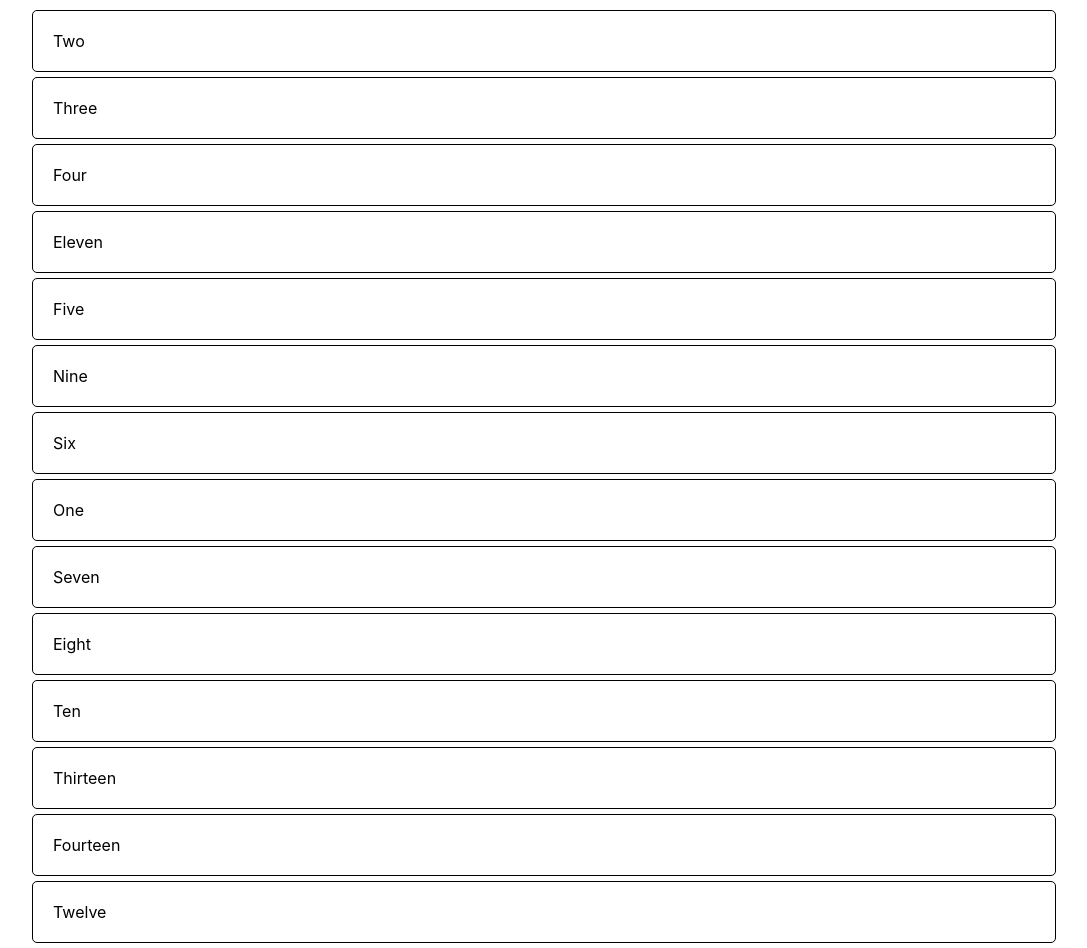
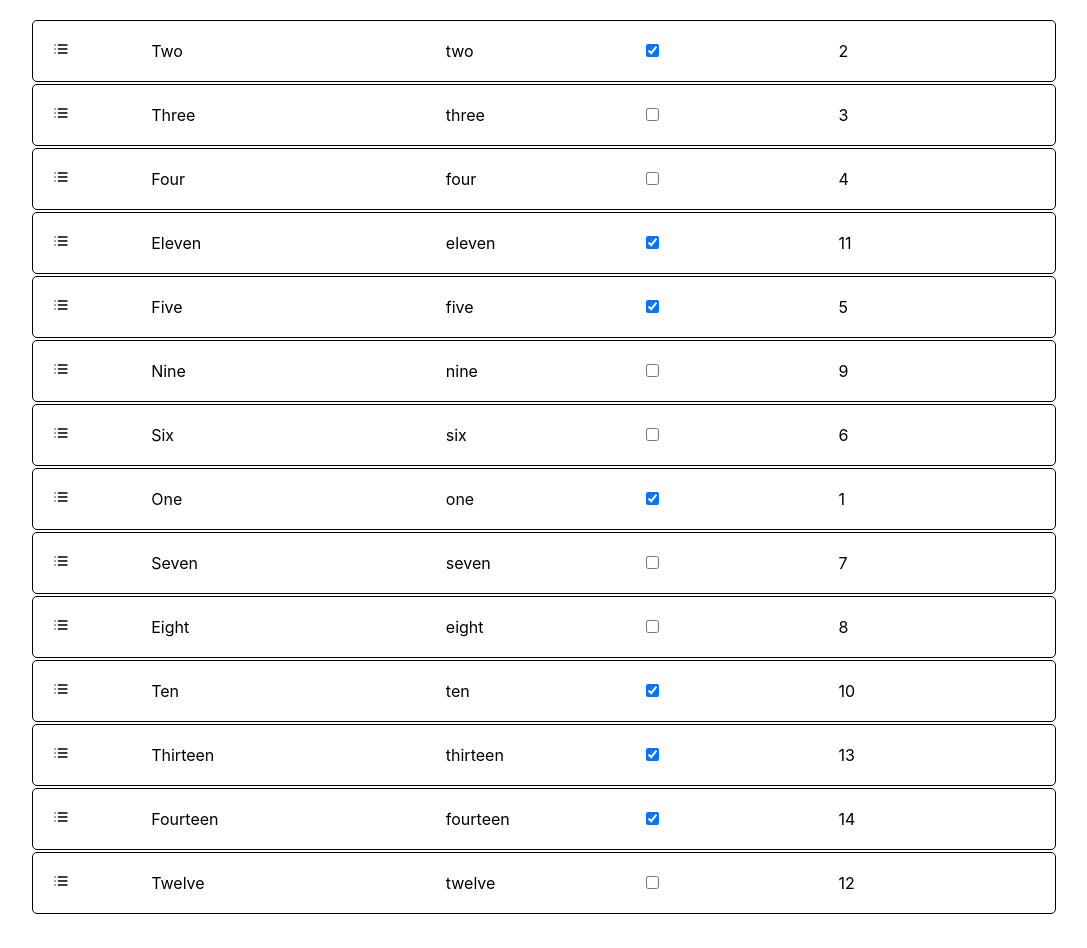
Before and after one commit to varu87/react-drag-to-sort, a React (Create React App) app: page / in a window 1280 px wide. Shown: the whole page, without its empty margins (96-1183 px from the left). After the commit the page ends 916 px from the top, so only its background shows below. Built offline with nearby package versions, Linux system fonts and the light colour scheme.

Commit message:
changed drag events to mouse events

```diff
--- a/package.json
+++ b/package.json
@@ -13,6 +13,7 @@
     "@types/styled-components": "^5.1.3",
     "react": "^16.13.1",
     "react-dom": "^16.13.1",
+    "react-icons": "^3.11.0",
     "react-scripts": "3.4.3",
     "styled-components": "^5.1.1",
     "typescript": "~3.7.2"
--- a/src/components/Item.tsx
+++ b/src/components/Item.tsx
@@ -1,9 +1,13 @@
-import React from 'react';
+import React, { useEffect, useRef } from 'react';
 import styled from 'styled-components';
+import { FiList } from 'react-icons/fi';
 
 export interface IItem {
 	id: number;
 	title: string;
+	stringAttribute: string;
+	booleanAttribute: boolean;
+	numberAttribute: number;
 }
 
 export enum DragDirection {
@@ -15,39 +19,43 @@ export enum DragDirection {
 interface IItemProps {
 	item: IItem;
 	index: number;
-	draggedOver: number;
-	onDragStart: (e: React.DragEvent<HTMLDivElement>) => void;
-	onDragOver: (e: React.DragEvent<HTMLDivElement>) => void;
-	onDragLeave: (e: React.DragEvent<HTMLDivElement>) => void;
-	onDrop: (e: React.DragEvent<HTMLDivElement>) => void;
+	marginBottomProp: number;
+	setElementRefs: (i: number, elementRef: HTMLDivElement | null) => void;
+	onMouseDown: (e: React.MouseEvent<HTMLDivElement>) => void;
+	onMouseMove: (e: React.MouseEvent<HTMLDivElement>) => void;
 }
 
 interface IStyleProps {
-	index: number;
-	draggedOver: number;
+	marginBottomProp: number;
 }
 
 export const Item: React.FC<IItemProps> = ({
 	item,
 	index,
-	draggedOver,
-	onDragStart,
-	onDragOver,
-	onDragLeave,
-	onDrop
+	marginBottomProp,
+	setElementRefs,
+	onMouseDown,
+	onMouseMove
 }) => {
+	const elementRef = useRef<HTMLDivElement>(null);
+
+	useEffect(() => {
+		setElementRefs(index, elementRef.current);
+	});
+
 	return (
-		<Container
-			draggable
-			data-position={index}
-			onDragStart={onDragStart}
-			onDragOver={onDragOver}
-			onDragLeave={onDragLeave}
-			onDrop={onDrop}
-			index={index}
-			draggedOver={draggedOver}
-		>
-			<div>{item.title}</div>
+		<Container ref={elementRef} data-position={index} onMouseMove={onMouseMove} marginBottomProp={marginBottomProp}>
+			<InnerContainer>
+				<ListIcon onMouseDown={onMouseDown}>
+					<FiList />
+				</ListIcon>
+				<div>{item.title}</div>
+				<div>{item.stringAttribute}</div>
+				<div>
+					<input type="checkbox" readOnly={true} checked={item.booleanAttribute} />
+				</div>
+				<div>{item.numberAttribute}</div>
+			</InnerContainer>
 		</Container>
 	);
 };
@@ -56,15 +64,22 @@ const Container =
 	styled.div <
 	IStyleProps >
 	`
+	margin-bottom: ${({ marginBottomProp }) => marginBottomProp}px;
+	background-color: #fff;
+	position: relative;
+`;
+
+const InnerContainer = styled.div`
+	padding: 20px;
+	border: 1px solid #000;
+	border-radius: 5px;
 	display: grid;
-	grid-template-columns: 1fr;
-	padding: 20px;
-	border-radius: 5px;
-	position: relative;
-	margin-bottom: 5px;
-	border: ${({ index, draggedOver }) =>
-		draggedOver > -1 && index === draggedOver ? '2px dashed #000' : '1px solid #000'};
-	margin-left: ${({ index, draggedOver }) => (draggedOver > -1 && index === draggedOver ? '5%' : '0')};
-	color: ${({ index, draggedOver }) => (draggedOver > -1 && index === draggedOver ? 'transparent' : '#000')};
-	transition: margin-left 0.1s;
+	grid-template-columns: 1fr 3fr 2fr 2fr 2fr;
+	align-items: center;
 `;
+
+const ListIcon = styled.div`
+	&:hover {
+		cursor: grab;
+	}
+`;
--- a/src/components/List.tsx
+++ b/src/components/List.tsx
@@ -7,53 +7,110 @@ interface IListProps {
 }
 
 export const List: React.FC<IListProps> = ({ items }) => {
+	const MARGIN_BOTTOM: number = 2;
+
+	const [ isDragging, setIsDragging ] = useState<boolean>(false);
+	const [ draggedFrom, setDraggedFrom ] = useState<number>(-1);
+	const [ draggedTo, setDraggedTo ] = useState<number>(-1);
+	const [ startPosition, setStartPosition ] = useState<number>(-1);
 	const [ list, setList ] = useState<IItem[]>(items);
-	const [ draggedFrom, setDraggedFrom ] = useState<number>(-1);
-	const [ draggedOver, setDraggedOver ] = useState<number>(-1);
-	const [ draggedTo, setDraggedTo ] = useState<number>(-1);
 
-	const onDragStart = (e: React.DragEvent<HTMLDivElement>): void => {
-		setDraggedFrom(Number(e.currentTarget.dataset.position));
-		e.dataTransfer.setData('text/html', '');
+	const elementRefs: HTMLDivElement[] = [];
+	const setElementRefs = (i: number, elementRef: HTMLDivElement | null) => {
+		if (elementRef) elementRefs[i] = elementRef;
 	};
 
-	const onDragOver = (e: React.DragEvent<HTMLDivElement>): void => {
+	const onMouseDown = (e: React.MouseEvent<HTMLDivElement>) => {
 		e.preventDefault();
-		setDraggedOver(Number(e.currentTarget.dataset.position));
+		const itemDiv = e.currentTarget.parentElement?.parentElement;
+		const itemIndex = itemDiv?.dataset.position;
+		if (itemIndex) {
+			setIsDragging(true);
+			setDraggedFrom(Number(itemIndex));
+			setStartPosition(e.clientY);
+			elementRefs.forEach((elementRef) => {
+				elementRef.style.transition = 'all 0.1s ease';
+			});
+		}
 	};
 
-	const onDragLeave = (e: React.DragEvent<HTMLDivElement>): void => {
-		setDraggedOver(-1);
-		setDraggedTo(-1);
+	const onMouseMove = (e: React.MouseEvent<HTMLDivElement>) => {
+		if (isDragging) {
+			const itemIndex = e.currentTarget.dataset.position;
+			const draggedFromElement = elementRefs[draggedFrom];
+			if (itemIndex && draggedFromElement) {
+				e.preventDefault();
+				const yOffset = e.clientY - startPosition;
+				const height = draggedFromElement.clientHeight;
+				if (yOffset > 0 && yOffset >= height) {
+					const to = draggedFrom + Math.floor(yOffset / height);
+					if (to > -1 && to < list.length) setDraggedTo(to);
+					const elementsToBeMoved = elementRefs.filter(
+						(elementRef) =>
+							Number(elementRef.dataset.position) > draggedFrom &&
+							Number(elementRef.dataset.position) <= to &&
+							!elementRef.style.transform
+					);
+					if (elementsToBeMoved)
+						elementsToBeMoved.forEach(
+							(element) => (element.style.transform = `translate(0, -${height + MARGIN_BOTTOM}px)`)
+						);
+				} else if (yOffset < 0 && -yOffset >= height) {
+					const to = draggedFrom - Math.floor(-yOffset / height);
+					if (to > -1 && to < list.length) setDraggedTo(to);
+					const elementsToBeMoved = elementRefs.filter(
+						(elementRef) =>
+							Number(elementRef.dataset.position) < draggedFrom &&
+							Number(elementRef.dataset.position) >= to &&
+							!elementRef.style.transform
+					);
+					if (elementsToBeMoved)
+						elementsToBeMoved.forEach(
+							(element) => (element.style.transform = `translate(0, ${height + MARGIN_BOTTOM}px)`)
+						);
+				}
+				draggedFromElement.style.zIndex = '2';
+				draggedFromElement.style.transform = `translate(0, ${yOffset}px)`;
+			} else setIsDragging(false);
+		}
 	};
 
-	const onDrop = (e: React.DragEvent<HTMLDivElement>): void => {
-		const to = Number(e.currentTarget.dataset.position);
-		if (to !== draggedTo) {
+	const sortList = (e: React.MouseEvent<HTMLDivElement>) => {
+		if (isDragging) {
+			e.preventDefault();
 			const itemDragged = list[draggedFrom];
-			const itemsRemaining = list.filter((item, index) => index !== draggedFrom);
-			const newList = [ ...itemsRemaining.slice(0, to), itemDragged, ...itemsRemaining.slice(to) ];
-			setList(newList);
-			setDraggedTo(to);
+			if (draggedTo > -1) {
+				const remainingItems = list.filter((_, index) => index !== draggedFrom);
+				const newList = [
+					...remainingItems.slice(0, draggedTo),
+					itemDragged,
+					...remainingItems.slice(draggedTo)
+				];
+				setList(newList);
+			}
+			elementRefs.forEach((elementRef) => {
+				elementRef.style.removeProperty('transform');
+				elementRef.style.removeProperty('z-index');
+				elementRef.style.removeProperty('transition');
+			});
+			setIsDragging(false);
+			setDraggedFrom(-1);
+			setStartPosition(-1);
+			setDraggedTo(-1);
 		}
-
-		setDraggedFrom(-1);
-		setDraggedOver(-1);
-		setDraggedTo(-1);
 	};
 
 	return (
-		<Container>
+		<Container onMouseUp={sortList} onMouseLeave={sortList}>
 			{list.map((item, index) => (
 				<Item
 					key={item.id}
 					item={item}
 					index={index}
-					draggedOver={draggedOver}
-					onDragStart={onDragStart}
-					onDragOver={onDragOver}
-					onDragLeave={onDragLeave}
-					onDrop={onDrop}
+					marginBottomProp={MARGIN_BOTTOM}
+					setElementRefs={setElementRefs}
+					onMouseDown={onMouseDown}
+					onMouseMove={onMouseMove}
 				/>
 			))}
 		</Container>
@@ -61,6 +118,6 @@ export const List: React.FC<IListProps> = ({ items }) => {
 };
 
 const Container = styled.div`
-	margin-top: 10px;
+	margin-top: 20px;
 	width: 80%;
 `;
--- a/src/utility/data.tsx
+++ b/src/utility/data.tsx
@@ -3,58 +3,100 @@ import { IItem } from '../components/Item';
 export const data: IItem[] = [
 	{
 		id: 2,
-		title: 'Two'
+		title: 'Two',
+		stringAttribute: 'two',
+		booleanAttribute: true,
+		numberAttribute: 2
 	},
 	{
 		id: 3,
-		title: 'Three'
+		title: 'Three',
+		stringAttribute: 'three',
+		booleanAttribute: false,
+		numberAttribute: 3
 	},
 	{
 		id: 4,
-		title: 'Four'
+		title: 'Four',
+		stringAttribute: 'four',
+		booleanAttribute: false,
+		numberAttribute: 4
 	},
 	{
 		id: 11,
-		title: 'Eleven'
+		title: 'Eleven',
+		stringAttribute: 'eleven',
+		booleanAttribute: true,
+		numberAttribute: 11
 	},
 	{
 		id: 5,
-		title: 'Five'
+		title: 'Five',
+		stringAttribute: 'five',
+		booleanAttribute: true,
+		numberAttribute: 5
 	},
 	{
 		id: 9,
-		title: 'Nine'
+		title: 'Nine',
+		stringAttribute: 'nine',
+		booleanAttribute: false,
+		numberAttribute: 9
 	},
 	{
 		id: 6,
-		title: 'Six'
+		title: 'Six',
+		stringAttribute: 'six',
+		booleanAttribute: false,
+		numberAttribute: 6
 	},
 	{
 		id: 1,
-		title: 'One'
+		title: 'One',
+		stringAttribute: 'one',
+		booleanAttribute: true,
+		numberAttribute: 1
 	},
 	{
 		id: 7,
-		title: 'Seven'
+		title: 'Seven',
+		stringAttribute: 'seven',
+		booleanAttribute: false,
+		numberAttribute: 7
 	},
 	{
 		id: 8,
-		title: 'Eight'
+		title: 'Eight',
+		stringAttribute: 'eight',
+		booleanAttribute: false,
+		numberAttribute: 8
 	},
 	{
 		id: 10,
-		title: 'Ten'
+		title: 'Ten',
+		stringAttribute: 'ten',
+		booleanAttribute: true,
+		numberAttribute: 10
 	},
 	{
 		id: 13,
-		title: 'Thirteen'
+		title: 'Thirteen',
+		stringAttribute: 'thirteen',
+		booleanAttribute: true,
+		numberAttribute: 13
 	},
 	{
 		id: 14,
-		title: 'Fourteen'
+		title: 'Fourteen',
+		stringAttribute: 'fourteen',
+		booleanAttribute: true,
+		numberAttribute: 14
 	},
 	{
 		id: 12,
-		title: 'Twelve'
+		title: 'Twelve',
+		stringAttribute: 'twelve',
+		booleanAttribute: false,
+		numberAttribute: 12
 	}
 ];
```
Also changed, not shown: 1 other file (tests, documents, lock files or other folders).
